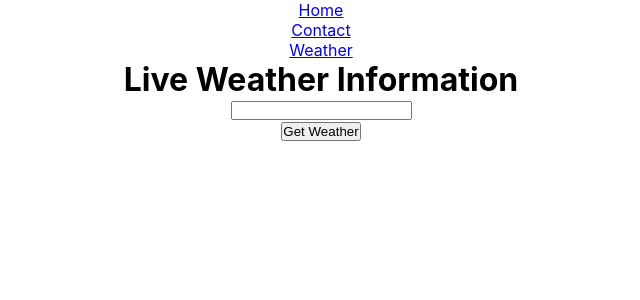
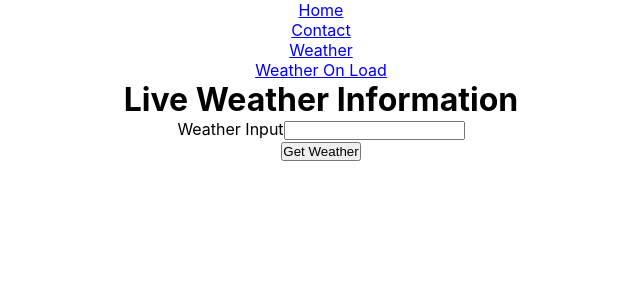
Before and after one commit to BhavikSheth/bbk-assignment, a React (Create React App) app: page /weather in a window 1280 px wide. Shown: the top 300 px of the page, without its empty margins (319-959 px from the left). Built offline with nearby package versions, Linux system fonts and the light colour scheme.

Commit message:
clean up code

```diff
--- /dev/null
+++ b/src/components/Input/Input.jsx
@@ -0,0 +1,12 @@
+import React from "react";
+
+const Input = (props) => {
+  return (
+    <div className={props.className}>
+      <label htmlFor={props.id}>{props.label}</label>
+      <input id={props.id} type={props.type} value={props.value} onChange={props.onChange} name={props.name} />
+    </div>
+  );
+};
+
+export default Input;
--- a/src/components/Navigation/Navigation.jsx
+++ b/src/components/Navigation/Navigation.jsx
@@ -16,6 +16,10 @@ const Navigation = (props) => {
         <li>
           <NavLink to="/weather">Weather</NavLink>
         </li>
+
+        <li>
+          <NavLink to="/weather-on-load">Weather On Load</NavLink>
+        </li>
       </ul>
     </nav>
   );
--- a/src/pages/Weather/Weather.jsx
+++ b/src/pages/Weather/Weather.jsx
@@ -1,4 +1,6 @@
 import React, { useEffect, useState } from "react";
+
+import Input from "../../components/Input/Input";
 
 const Weather = () => {
   const [weatherInput, setWeatherInput] = useState("");
@@ -39,7 +41,7 @@ const Weather = () => {
     <div id="weather-page">
       <h1>Live Weather Information</h1>
 
-      <input type="text" onChange={(e) => setWeatherInput(e.target.value)} value={weatherInput} />
+      <Input type="text" onChange={(e) => setWeatherInput(e.target.value)} value={weatherInput} id="weather" label="Weather Input" />
 
       <form onSubmit={handleWeatherSubmit}>
         <button type="submit">Get Weather</button>
--- a/src/pages/WeatherOnLoad/WeatherOnLoad.jsx
+++ b/src/pages/WeatherOnLoad/WeatherOnLoad.jsx
@@ -10,9 +10,14 @@ const Weather = () => {
   }, []);
 
   const getLocation = () => {
-    navigator.geolocation.getCurrentPosition((pos) => {
-      setLocation(pos.coords);
-    });
+    navigator.geolocation.getCurrentPosition(
+      (pos) => {
+        setLocation(pos.coords);
+      },
+      () => {
+        alert("You blocked location");
+      }
+    );
   };
 
   useEffect(() => {
```
Also changed, not shown: src/pages/Home/Home.jsx (+5 -10 lines).
